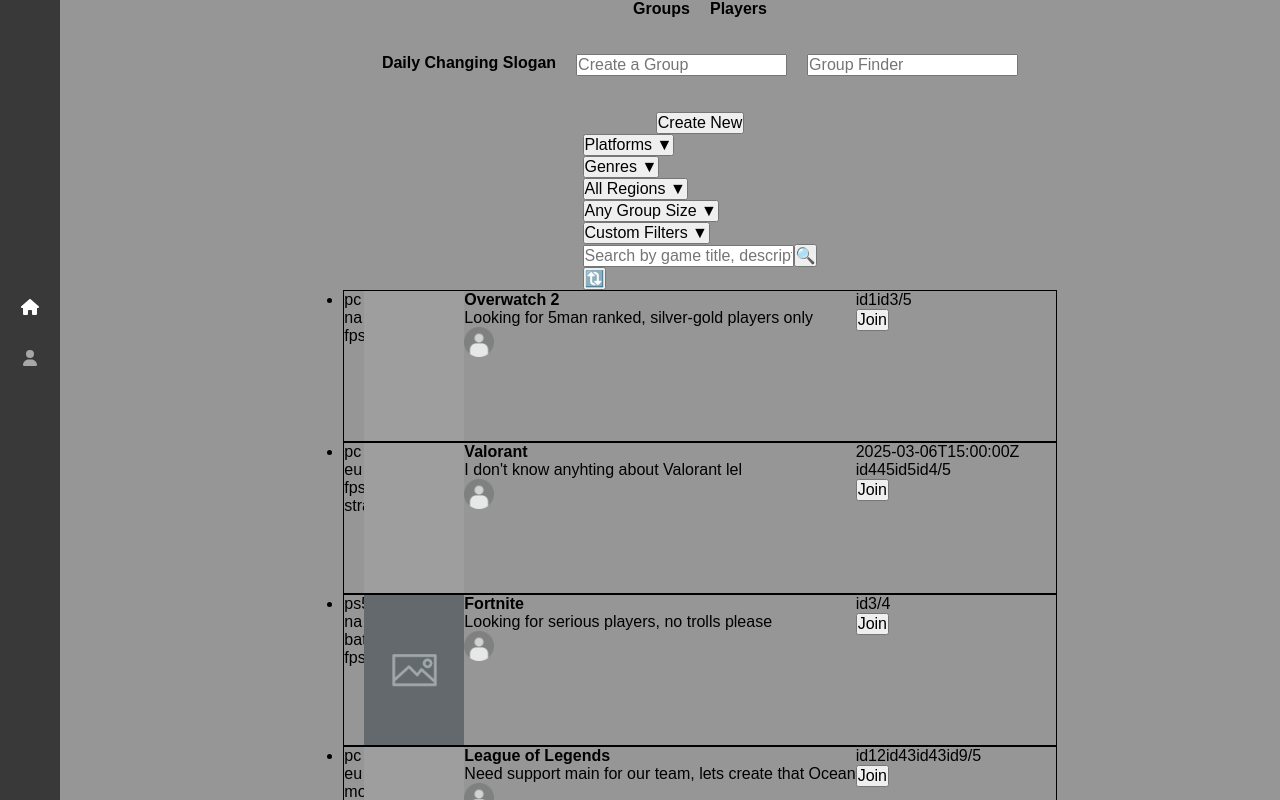
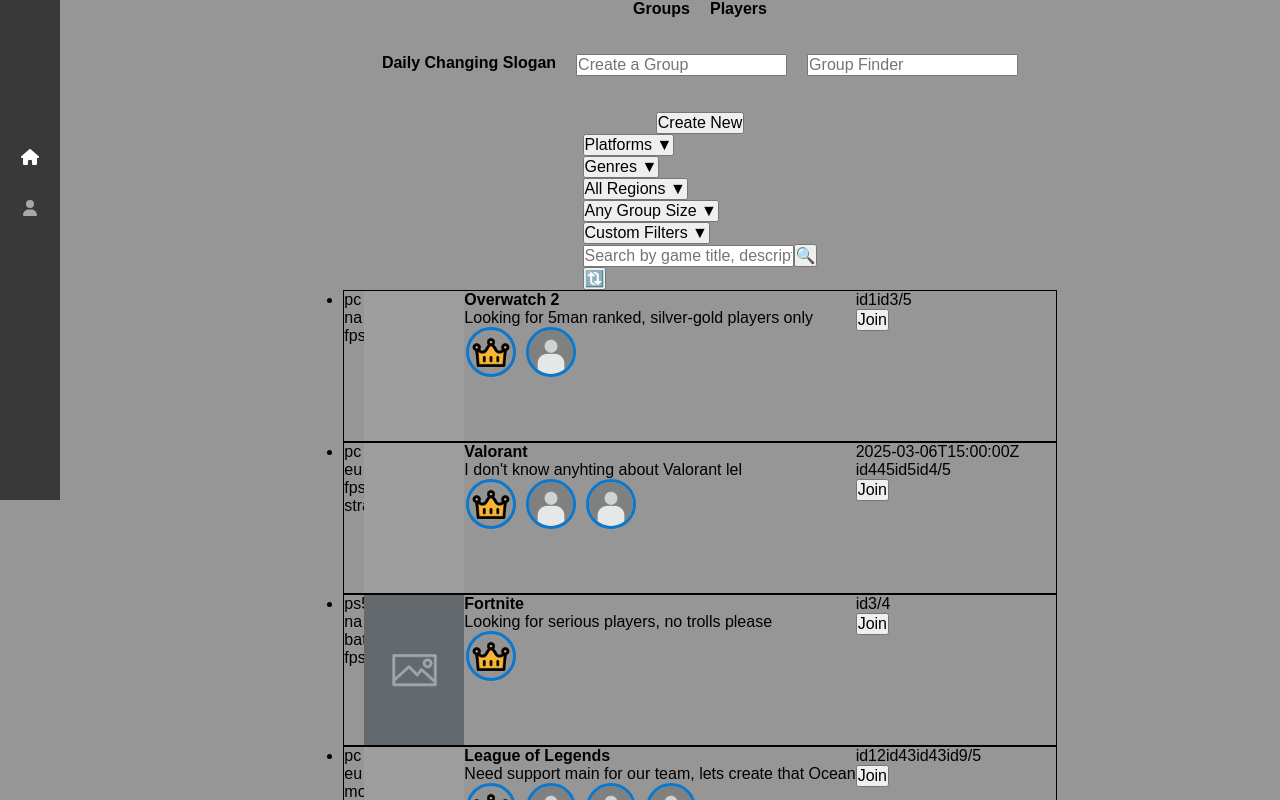
Before and after one commit to vayntail/coneko-frontend, a React (Vite) app: page / in a window 1280 px wide. Shown: the top 800 px of the page. Built offline with nearby package versions, Linux system fonts and the light colour scheme; grey boxes are pictures that could not be loaded.

Commit message:
update Icons

```diff
--- a/src/components/gameSession/GameSessionCard.jsx
+++ b/src/components/gameSession/GameSessionCard.jsx
@@ -1,6 +1,7 @@
 import "./GameCard.scss";
 import placeholderImg from "../../assets/placeholders/placeholder-img.png";
 import UserCircle from "./UserCircle";
+import leaderImg from "../../assets/placeholders/leader.png"; // Add Crown Icon Here
 
 const GameSessionCard = (props) => {
   const onJoinButtonClick = () => {
@@ -15,14 +16,11 @@
           <div> {props.game.region}</div>
 
           {props.game.genres.map((genre) => (
-            <div>{genre}</div>
+            <div key={genre}>{genre}</div>
           ))}
         </div>
         {props.game.img ? (
-          /* check if game img exists */ <img
-            className="game-img"
-            src={props.game.img}
-          />
+          <img className="game-img" src={props.game.img} />
         ) : (
           <img className="game-img" src={placeholderImg} />
         )}
@@ -31,7 +29,16 @@
           <h2>{props.game.title}</h2>
           <p>{props.game.description}</p>
           <div className="user-circles">
-            <UserCircle user={""} />
+            {/* Crown Icon for the Leader */}
+            {props.game.currentPlayers.map((player, index) => (
+              <UserCircle
+                key={index}
+                user={{
+                  ...player,
+                  isLeader: index === 0, // First user will always have the crown   ////Lenny///
+                }}
+              />
+            ))}
           </div>
         </div>
       </div>
--- a/src/components/gameSession/UserCircle.jsx
+++ b/src/components/gameSession/UserCircle.jsx
@@ -1,8 +1,25 @@
 import "./UserCircle.scss";
 import userImg from "../../assets/placeholders/user-img.png";
+import leaderImg from "../../assets/placeholders/leader.png"; // Crown icon import
 
-const UserCircle = (props) => {
-  return <div>{props.user.pic ? <img src="" /> : <img src={userImg} />}</div>;
+const UserCircle = ({ user, onClick }) => {
+  const circleStyle = {
+    height: "50px",
+    width: "50px",
+    borderRadius: "50%",
+    border: user.isSelected ? "3px solid black" : "3px solid #0a78cd",
+    cursor: "pointer",
+  };
+
+  return (
+    <div className="user-circle" onClick={onClick} style={circleStyle}>
+      <img
+        src={user.isLeader ? leaderImg : userImg}
+        alt={user.isLeader ? "Leader" : "User"}
+        style={{ width: "100%", height: "100%" }}
+      />
+    </div>
+  );
 };
 
 export default UserCircle;
--- a/src/components/gameSession/UserCircle.scss
+++ b/src/components/gameSession/UserCircle.scss
@@ -1,6 +1,20 @@
-div {
-  height: 100%;
+.user-circles {
+  display: flex; /* Horizontal alignment */
+  flex-direction: row; /* Ensure it's row-wise */
+  gap: 10px; /* Add spacing between icons */
+  align-items: center; /* Align icons vertically */
+  margin-top: 10px; /* Add margin to separate icons from text */
+  border: 2px solid transparent;
+  cursor: pointer;
+
+  &.selected {
+    background-color: #333;
+    border-color: #967ce4;
+  }
+
+  img {
+    width: 100%;
+    height: 100%;
+    border-radius: 50%;
+  }
 }
-img {
-  height: 100%;
-}
```
Also changed, not shown: src/components/test/TestGameSessionList.jsx (+38 -18 lines), src/assets/placeholders/leader.png (added).
